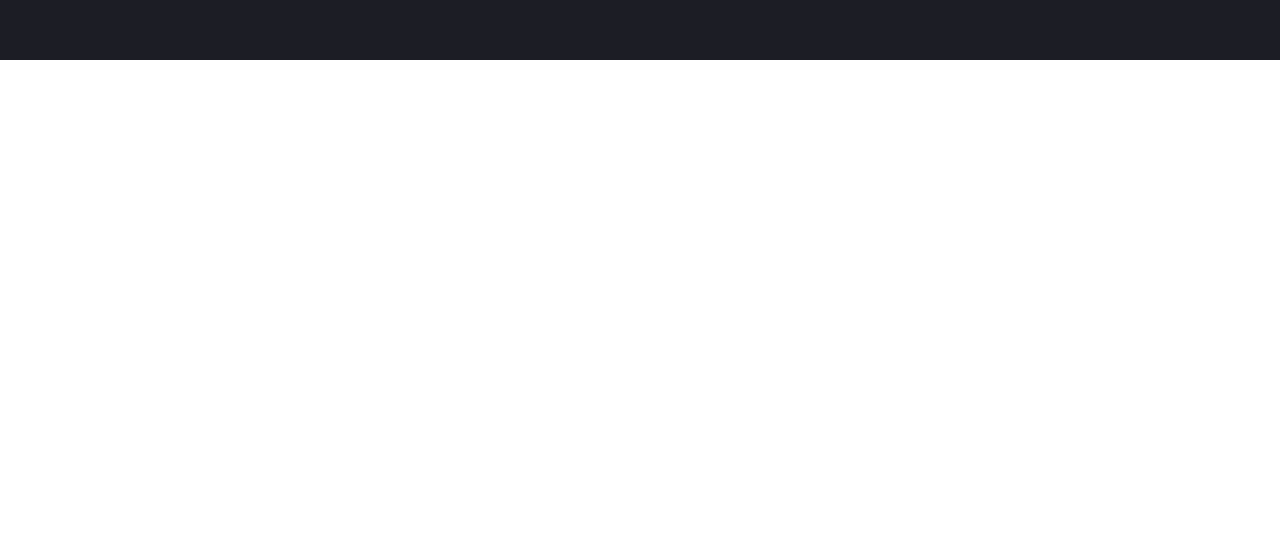
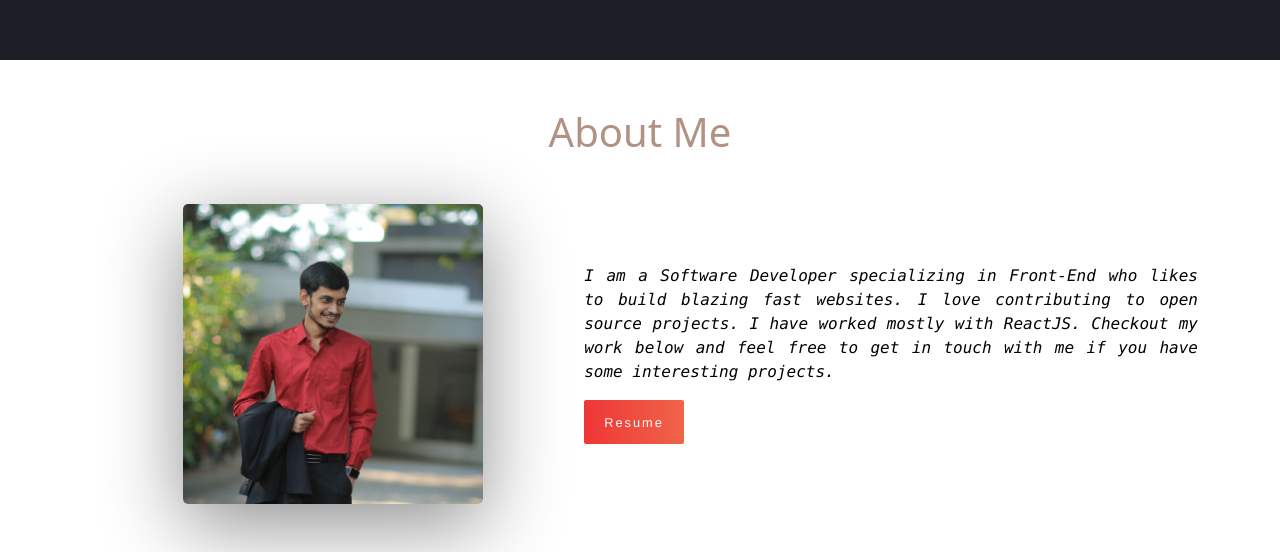
Before and after one commit to RajKanani1206/portfolio, a React (Create React App) app: page / in a window 1280 px wide. Shown: the part 740-1292 px from the top of the page. Before the commit the page ends 800 px from the top, so only its background shows below. Built offline with nearby package versions, Linux system fonts and the light colour scheme.

Commit message:
Added About Me section

```diff
--- a/src/App.js
+++ b/src/App.js
@@ -1,4 +1,5 @@
 import "./App.css";
+import About from "./components/About";
 import Header from "./components/Header";
 import Home from "./components/HomeBanner";
 
@@ -7,6 +8,7 @@ const App = () => {
     <>
       <Header />
       <Home />
+      <About />
     </>
   );
 };
--- /dev/null
+++ b/src/components/About/index.js
@@ -0,0 +1,30 @@
+import React from "react";
+import { Button, Container } from "react-bootstrap";
+import "./style.css";
+
+const About = () => {
+  return (
+    <div className="about-section text-center text-black my-5" id="about">
+      <h1 className="about-heading mb-5">About Me</h1>
+      <Container>
+        <div className="about-content d-flex justify-content-between align-items-center flex-column flex-md-row">
+          <div className="col-left mb-4 mb-md-0">
+            <img src="images/profile.jpg" alt="Profile" />
+          </div>
+          <div className="col-right text-start p-4 p-md-0">
+            <p className="font-monospace fst-italic">
+              I am a Software Developer specializing in Front-End who likes to build blazing fast websites. I love
+              contributing to open source projects. I have worked mostly with ReactJS. Checkout my work below and feel
+              free to get in touch with me if you have some interesting projects.
+            </p>
+            <Button variant="plain-text" className="text-white border-0">
+              Resume
+            </Button>
+          </div>
+        </div>
+      </Container>
+    </div>
+  );
+};
+
+export default About;
--- /dev/null
+++ b/src/components/About/style.css
@@ -0,0 +1,47 @@
+.about-heading {
+  color: #b19386;
+}
+
+.about-content .col-left {
+  width: 100%;
+}
+
+.about-content .col-right {
+  width: 100%;
+}
+
+.col-left img {
+  height: 250px;
+  width: 250px;
+  border-radius: 5px;
+  box-shadow: 0 20px 80px 0 rgb(0 0 0 / 45%);
+}
+
+.col-right p {
+  text-align: justify;
+}
+
+.col-right button {
+  background: linear-gradient(270deg, #f06449, #ef3636);
+  font-family: "League Spartan", Helvetica, Arial, sans-serif;
+  letter-spacing: 2px;
+  font-size: 0.8rem;
+  padding: 13px 20px 12px;
+  border-radius: 2px;
+}
+
+@media (min-width: 768px) {
+  .about-content .col-left {
+    width: 45%;
+  }
+  .about-content .col-right {
+    width: 55%;
+  }
+}
+
+@media (min-width: 992px) {
+  .col-left img {
+    height: 300px;
+    width: 300px;
+  }
+}
```
